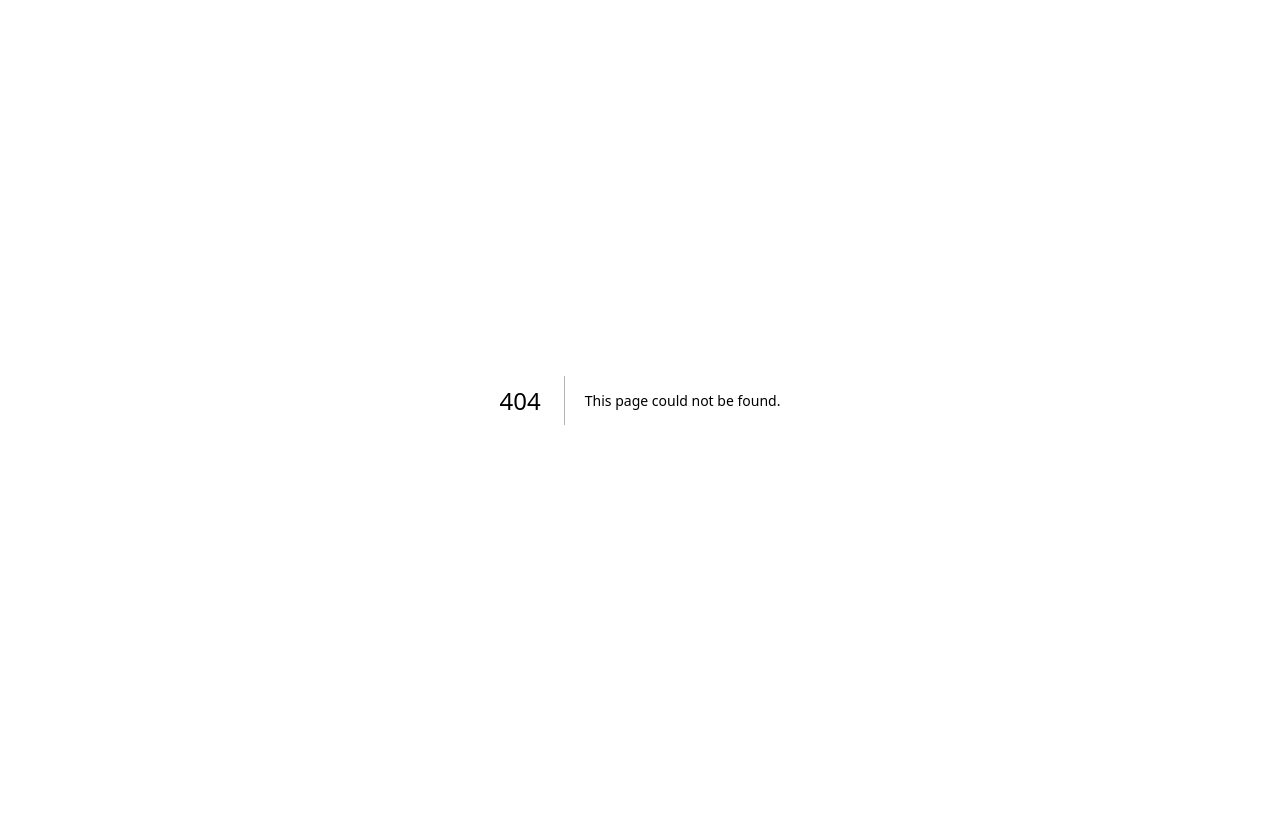
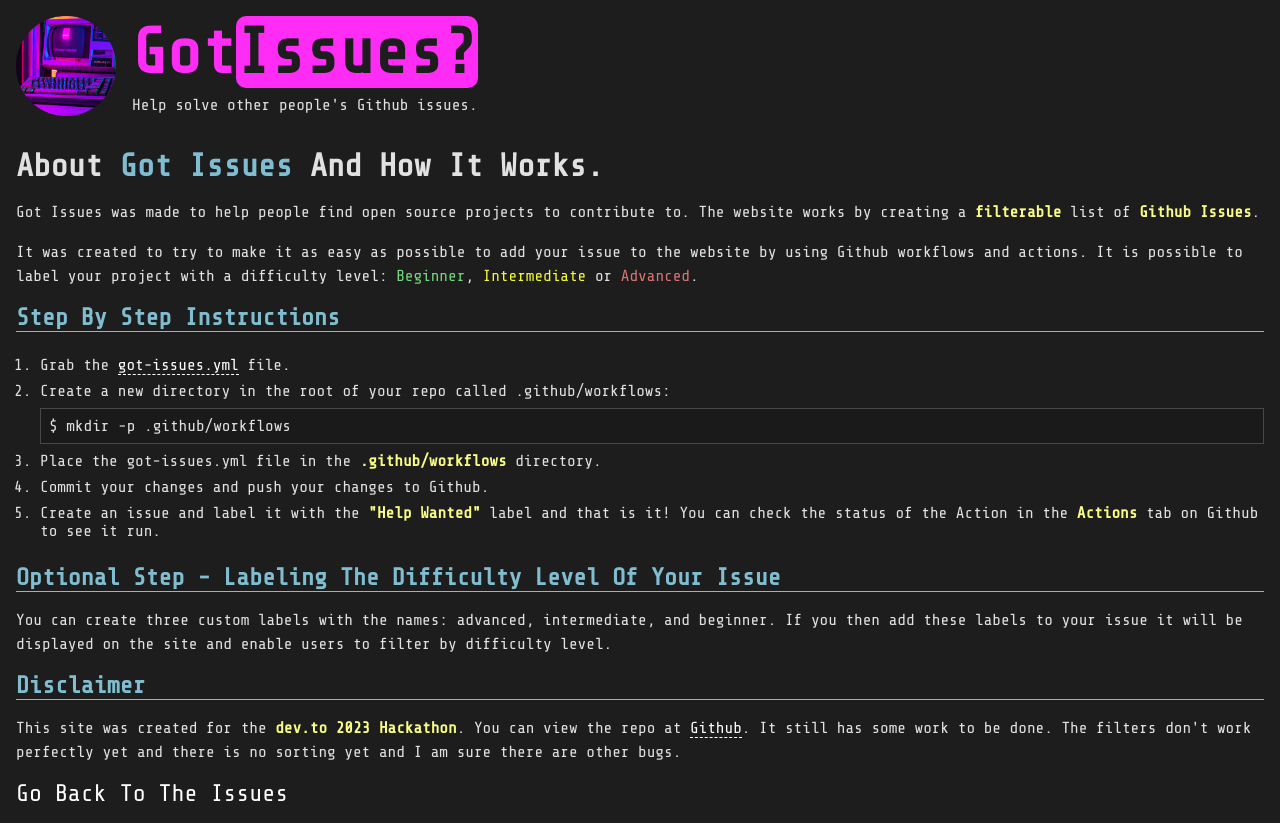
Before and after one commit to tyler-daigle/gotissues-main, a Next.js app: page /help in a window 1280 px wide. Before the commit this address had no page. Before the commit the page ends 800 px from the top, so only its background shows below. Built offline with nearby package versions, Linux system fonts and the light colour scheme.

Commit message:
added help page

```diff
--- a/components/IssueItem.tsx
+++ b/components/IssueItem.tsx
@@ -30,7 +30,7 @@ export function IssueItem({ issue }: { issue: IssueType }) {
 
       <h4 className={styles.descriptionHeader}>Description</h4>
       <p className={styles.issueDescription}>
-        <pre style={{ overflowX: "scroll" }}>{description}</pre>
+        <code style={{ overflow: "hidden" }}>{description}</code>
       </p>
       <GithubLink url={issue.issueLink} />
     </div>
--- /dev/null
+++ b/pages/help.tsx
@@ -0,0 +1,95 @@
+import Head from "next/head";
+
+import GotIssuesLogo from "@/components/GotIssuesLogo";
+import styles from "@/styles/Help.module.css";
+import Link from "next/link";
+
+export default function HelpPage() {
+  return (
+    <>
+      <Head>
+        <title>GotIssues? Git Issue Tracker</title>
+        <meta name="viewport" content="width=device-width, initial-scale=1" />
+        <link rel="icon" href="/favicon.ico" />
+      </Head>
+
+      <main>
+        <GotIssuesLogo />
+        <div className={styles.helpContainer}>
+          <h1>
+            About <span className={styles.appName}>Got Issues</span> And How It
+            Works.
+          </h1>
+
+          <p>
+            Got Issues was made to help people find open source projects to
+            contribute to. The website works by creating a{" "}
+            <strong>filterable</strong> list of <strong>Github Issues</strong>.
+          </p>
+
+          <p>
+            It was created to try to make it as easy as possible to add your
+            issue to the website by using Github workflows and actions. It is
+            possible to label your project with a difficulty level:{" "}
+            <span className={styles.beginner}>Beginner</span>,{" "}
+            <span className={styles.intermediate}>Intermediate</span> or
+            <span className={styles.advanced}> Advanced</span>.
+          </p>
+
+          <h2>Step By Step Instructions</h2>
+          <ol className={styles.instructionList}>
+            <li>
+              Grab the{" "}
+              <a
+                href="https://gist.github.com/tyler-daigle/8095fe4a684ee9750e1386ae9fc7562a"
+                target="_blank"
+                rel="noopener,noreferrer"
+              >
+                got-issues.yml
+              </a>{" "}
+              file.
+            </li>
+            <li>
+              Create a new directory in the root of your repo called
+              .github/workflows:
+              <div className={styles.command}>$ mkdir -p .github/workflows</div>
+            </li>
+            <li>
+              Place the got-issues.yml file in the{" "}
+              <strong>.github/workflows</strong> directory.
+            </li>
+            <li>Commit your changes and push your changes to Github.</li>
+
+            <li>
+              Create an issue and label it with the{" "}
+              <strong>"Help Wanted"</strong> label and that is it! You can check
+              the status of the Action in the <strong>Actions</strong> tab on
+              Github to see it run.
+            </li>
+          </ol>
+
+          <h2>Optional Step - Labeling The Difficulty Level Of Your Issue</h2>
+
+          <p>
+            You can create three custom labels with the names: advanced,
+            intermediate, and beginner. If you then add these labels to your
+            issue it will be displayed on the site and enable users to filter by
+            difficulty level.
+          </p>
+
+          <h2>Disclaimer</h2>
+          <p>
+            This site was created for the <strong>dev.to 2023 Hackathon</strong>
+            . You can view the repo at{" "}
+            <a href="https://github.com/tyler-daigle/gotissues-main">Github</a>.
+            It still has some work to be done. The filters don't work perfectly
+            yet and there is no sorting yet and I am sure there are other bugs.
+          </p>
+          <Link className={styles.goBackLink} href="/">
+            Go Back To The Issues
+          </Link>
+        </div>
+      </main>
+    </>
+  );
+}
--- /dev/null
+++ b/styles/Help.module.css
@@ -0,0 +1,65 @@
+.helpContainer {
+  padding: 1rem;
+  color: var(--main-text-color);
+  display: flex;
+  flex-direction: column;
+  gap: 1rem;
+}
+
+.helpContainer h2 {
+  color: var(--secondary-header-color);
+  border-bottom: solid 1px var(--secondary-header-color);
+}
+
+.command {
+  background-color: var(--container-bg-color);
+  border: solid 1px  var(--container-border-color);
+  padding: .5rem;
+  margin: .5rem 0;
+}
+.appName {
+  color: var(--secondary-header-color);
+}
+
+.helpContainer p {
+  line-height: 1.5rem;
+  /* font-size: .85rem; */
+}
+.helpContainer strong {
+  color: var(--tech-used-color);
+}
+
+.beginner {
+  color: var(--beginner-tag-color);
+}
+
+.intermediate {
+  color: var(--intermediate-tag-color);
+}
+
+.advanced {
+  color: var(--advanced-tag-color);
+}
+
+.instructionList {
+
+}
+
+.helpContainer a {
+  color: white;
+  border-bottom: dashed 1px white;
+  text-decoration: none;
+}
+
+.helpContainer a:visited {
+  color: white;
+}
+.instructionList li {
+  margin: .5rem 0 .5rem 1.5rem;
+  /* margin-left: 1.5rem; */
+}
+
+.helpContainer .goBackLink {
+  border: none;
+  font-size: 1.5rem;
+}
```
Also changed, not shown: pages/index.tsx (+9 -0 lines), styles/Home.module.css (+11 -0 lines).
